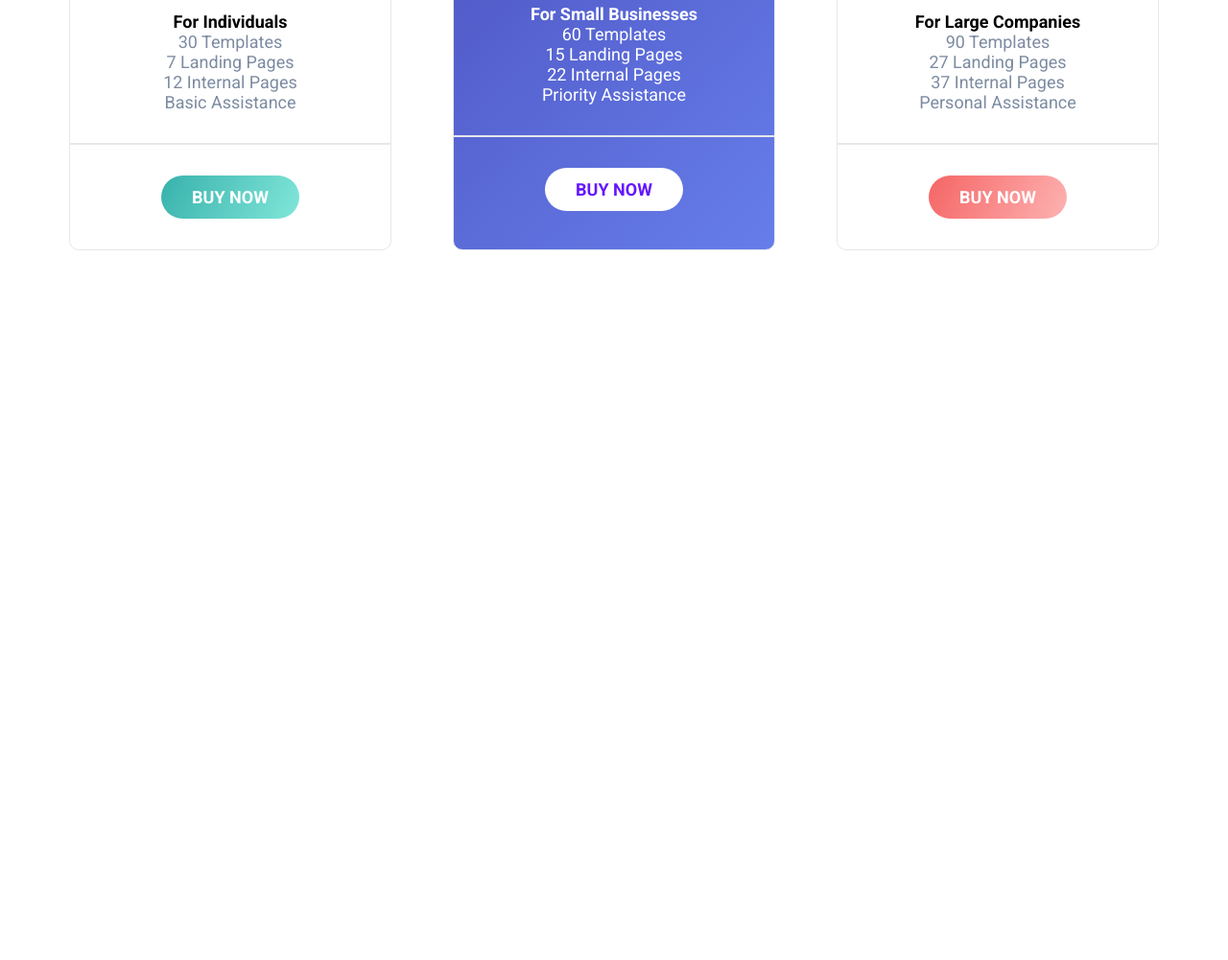
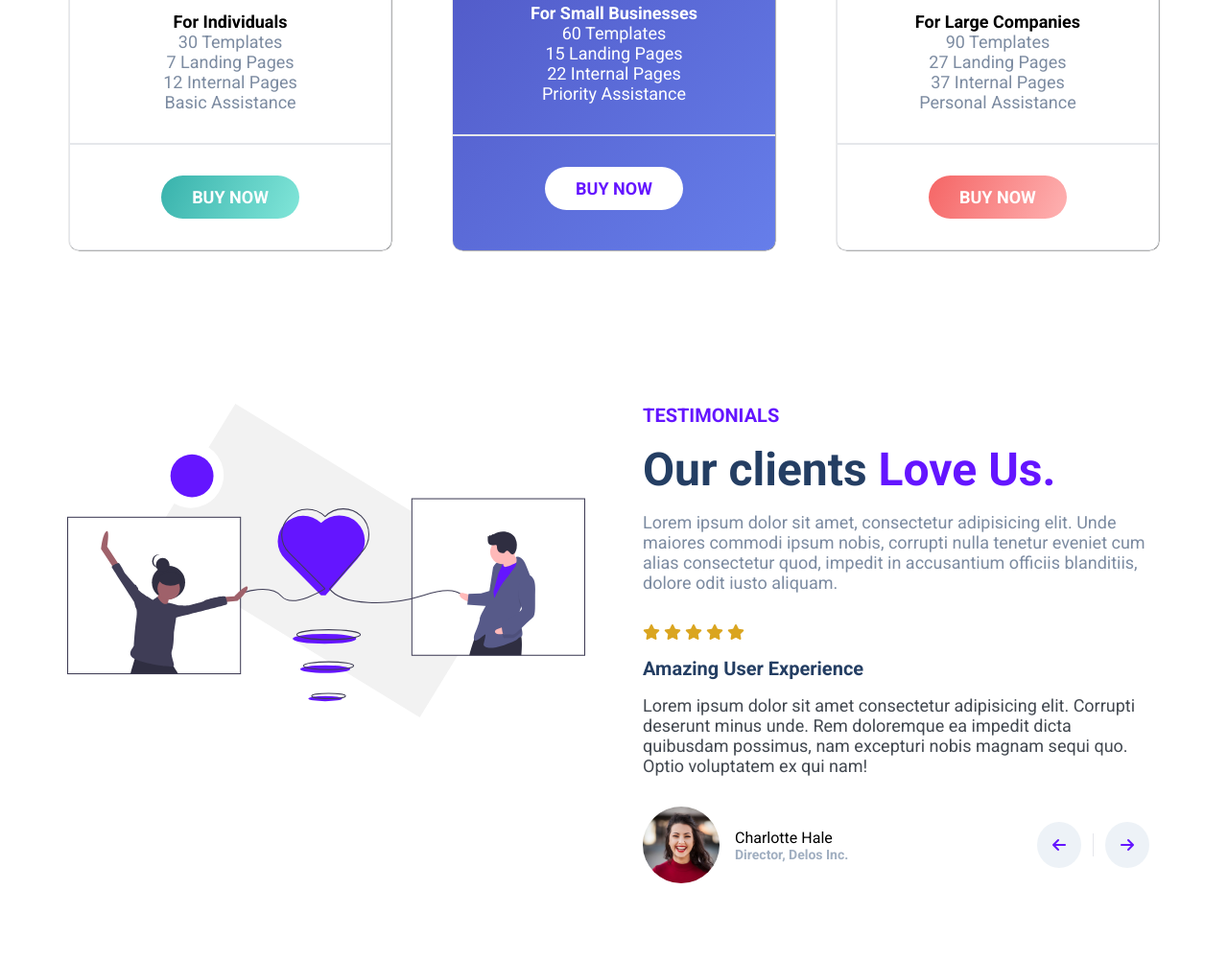
Before and after one commit to johnst101/treact-copy-project, a plain HTML site: page index.html in a window 1280 px wide. Shown: the part 3730-4731 px from the top of the page at 96% size. Before the commit the page ends 4071 px from the top, so only its background shows below. Drawn offline with Linux system fonts and the light colour scheme.

Commit message:
90% done with testimonials

```diff
--- a/index.html
+++ b/index.html
@@ -159,7 +159,7 @@
           </div>
         </div>
       </section>
-      <section class="examples">
+      <section id="examples">
         <div class="container quality__container">
           <div class="row example__section--wrapper">
             <div class="quality__info--wrapper">
@@ -279,6 +279,8 @@
             </figure>
           </div>
         </div>
+      </section>
+      <section id="pricing">
         <div class="container pricing__container">
           <div class="row pricing__section--wrapper">
             <div class="pricing__header--wrapper">
@@ -307,7 +309,7 @@
                   <p class="price__info--feature">Basic Assistance</p>
                 </div>
                 <div class="price__button--wrapper price__element">
-                  <button class="buy__now--personal">BUY NOW</button>
+                  <button class="buy__now buy__now--personal">BUY NOW</button>
                 </div>
               </div>
               <div class="price__column business__price--column">
@@ -334,7 +336,7 @@
                   </p>
                 </div>
                 <div class="price__button--wrapper price__element">
-                  <button class="buy__now--business">BUY NOW</button>
+                  <button class="buy__now buy__now--business">BUY NOW</button>
                 </div>
               </div>
               <div class="price__column">
@@ -352,7 +354,65 @@
                   <p class="price__info--feature">Personal Assistance</p>
                 </div>
                 <div class="price__button--wrapper price__element">
-                  <button class="buy__now--enterprise">BUY NOW</button>
+                  <button class="buy__now buy__now--enterprise">BUY NOW</button>
+                </div>
+              </div>
+            </div>
+          </div>
+        </div>
+      </section>
+      <section id="testimonials">
+        <div class="container">
+          <div class="row testimonials__section--row">
+            <figure class="testimonials__img--wrapper">
+              <img src="./assets/love-illustration.svg" alt="" class="testimonials__img">
+            </figure>
+            <div class="testimonials__wrapper">
+              <h3>TESTIMONIALS</h3>
+              <h2 class="header">
+                Our clients <span class="purple">Love Us.</span>
+              </h2>
+              <p class="testimonials__info--para">
+                Lorem ipsum dolor sit amet, consectetur adipisicing elit. Unde
+                maiores commodi ipsum nobis, corrupti nulla tenetur eveniet cum
+                alias consectetur quod, impedit in accusantium officiis
+                blanditiis, dolore odit iusto aliquam.
+              </p>
+              <div class="testimonials__container">
+                <div class="testimonial">
+                  <figure class="rating__stars">
+                    <i class="fa-solid fa-star"></i>
+                    <i class="fa-solid fa-star"></i>
+                    <i class="fa-solid fa-star"></i>
+                    <i class="fa-solid fa-star"></i>
+                    <i class="fa-solid fa-star"></i>
+                  </figure>
+                  <div class="testimonials__text">
+                    <h6 class="testimonial__title">Amazing User Experience</h6>
+                    <p class="testimonial__description">
+                      Lorem ipsum dolor sit amet consectetur adipisicing elit. Corrupti deserunt minus unde. Rem doloremque ea impedit dicta quibusdam possimus, nam excepturi nobis magnam sequi quo. Optio voluptatem ex qui nam!
+                    </p>
+                  </div>
+                  <div class="testimonial__user">
+                    <div class="client__info--container">
+                      <figure class="client__wrapper">
+                        <img src="./assets/client-1.avif" alt="" class="client">
+                      </figure>
+                      <div class="cient__info">
+                        <span class="client__name">Charlotte Hale</span>
+                        <h4 class="client__title">Director, Delos Inc.</h4>
+                      </div>
+                    </div>
+                    <div class="navigation">
+                      <figure class="arrow__left">
+                        <i class="fa-solid fa-arrow-left"></i>
+                      </figure>
+                      <div class="divider"></div>
+                      <figure class="arrow__right">
+                        <i class="fa-solid fa-arrow-right"></i>
+                      </figure>
+                    </div>
+                  </div>
                 </div>
               </div>
             </div>
--- a/styles.css
+++ b/styles.css
@@ -78,13 +78,15 @@ button {
   padding: 12px 32px;
   border-radius: 50px;
   text-decoration: none;
-  cursor: pointer;
+  cursor: no-drop;
   transition: all 300ms ease;
 }
 
-button:hover {
+.learn__more--btn:hover,
+.landing__info--btn:hover {
   background-color: rgba(100, 21, 255, 0.9);
 }
+
 
 .header {
   margin-bottom: 16px;
@@ -192,6 +194,7 @@ nav {
 .landing__info--btn {
   margin-right: 8px;
   position: absolute;
+  cursor: no-drop;
 }
 
 .landing__customer {
@@ -422,11 +425,13 @@ nav {
 .price__column {
   border: 1px solid #e5e7eb;
   border-radius: 10px;
+  box-shadow: .25px .25px 1px 0;
   margin: 8px 32px 0 32px;
   width: calc(100% / 3);
 }
 
 .business__price--column {
+  border: none;
   background: linear-gradient(
     135deg,
     rgb(76, 81, 191) 0%,
@@ -483,6 +488,11 @@ nav {
   color: white;
 }
 
+.buy__now:hover{
+  transform: translateY(-2px) translateX(2px);
+  box-shadow: 0 5px 5px -5px #7c8ba1;
+}
+
 .buy__now--personal {
   background: linear-gradient(
     115deg,
@@ -504,6 +514,92 @@ nav {
   );
 }
 
-/* .price__info--feature{
-  margin-top: 20px 0;
-} */
+/* TESTIMONIALS */
+
+.testimonials__section--row{
+  display: flex;
+  justify-content: space-around;
+}
+
+.testimonials__img--wrapper{
+  width: 45%;
+}
+
+.testimonials__img{
+  width: 100%;
+}
+
+.testimonials__wrapper{
+  width: 45%;
+}
+
+.testimonials__container{
+  margin-top: 32px;
+}
+
+.fa-star{
+  color: goldenrod;
+}
+
+.rating__stars{
+  margin-bottom: 16px;
+}
+
+.testimonial__title{
+  color: #243e63;
+  margin-bottom: 16px;
+}
+
+.testimonial__description{
+  color: #424850;
+  margin-bottom: 32px;
+}
+
+.testimonial__user{
+  display: flex;
+  align-items: center;
+  justify-content: space-between;
+}
+
+.client__info--container{
+  display: flex;
+  align-items: center;
+}
+
+.client__wrapper{
+  width: 80px;
+  height: 80px;
+  margin-right: 16px;
+}
+
+.client{
+  width: 100%;
+  border-radius: 50%;
+}
+
+.navigation{
+  display: flex;
+  align-items: center;
+}
+
+.fa-arrow-left{
+  color: #6415ff;
+  background-color: #edf2f7;
+  padding: 16px;
+  border-radius: 50%;
+  margin: 0 12px;
+}
+
+.divider{
+  width: 1px;
+  height: 24px;
+  background-color: #e5e7eb;
+}
+
+.fa-arrow-right{
+  color: #6415ff;
+  background-color: #edf2f7;
+  padding: 16px;
+  border-radius: 50%;
+  margin: 0 12px;
+}
```
